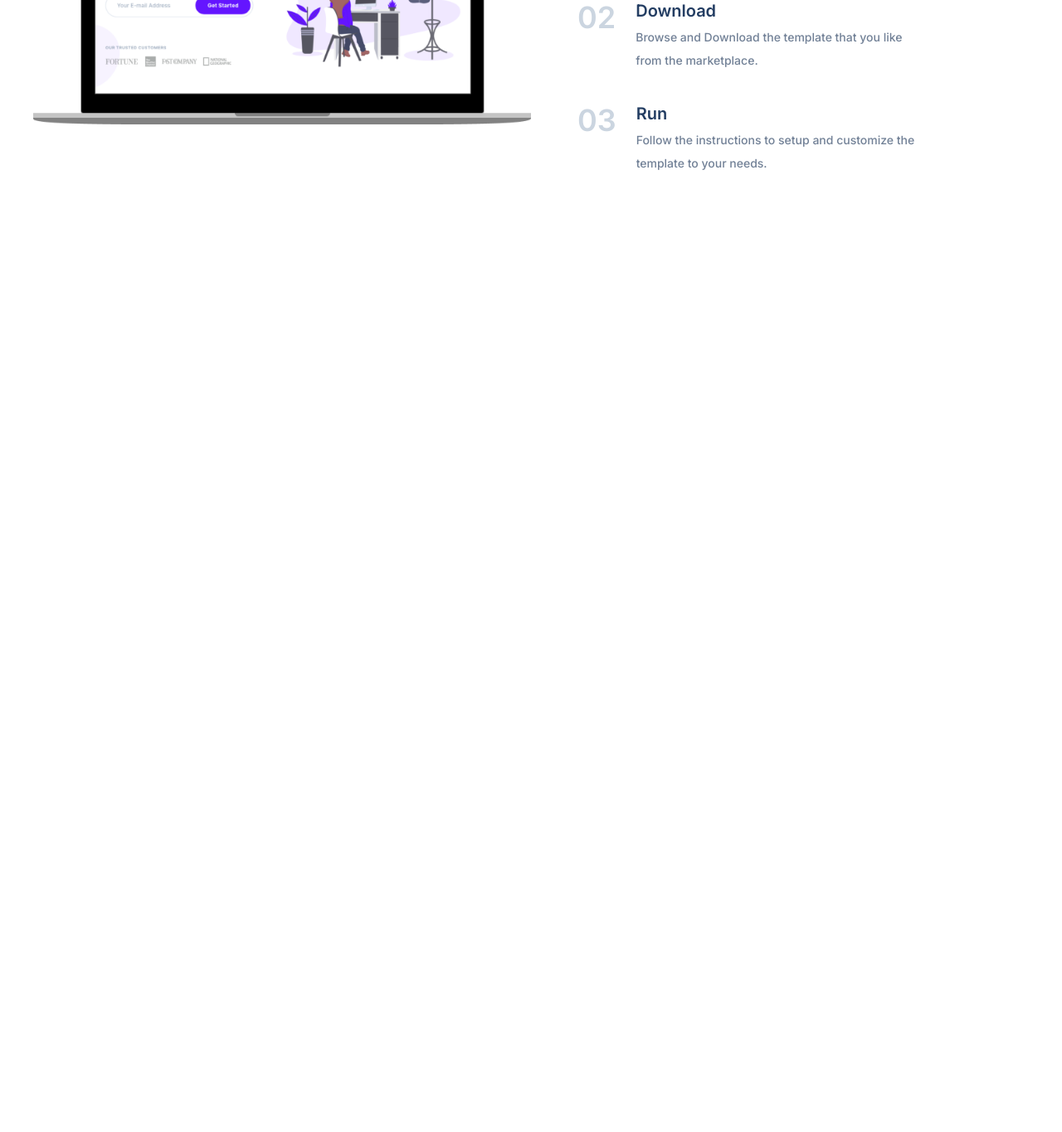
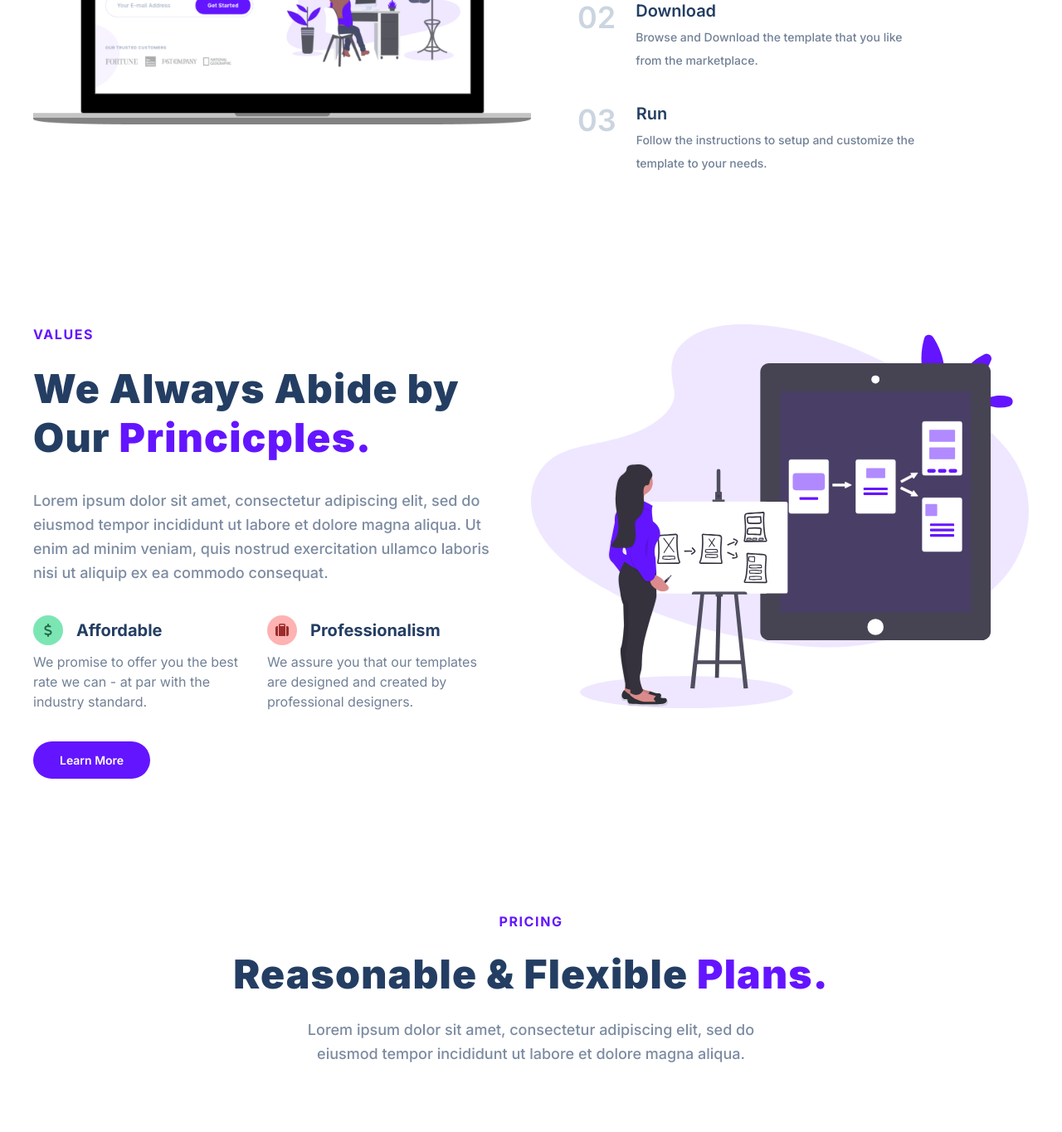
Before and after one commit to mxyooj2002/solo-project, a plain HTML site: page index.html in a window 1280 px wide. Shown: the part 2581-3946 px from the top of the page at 83% size. Before the commit the page ends 2892 px from the top, so only its background shows below. Drawn offline with Linux system fonts and the light colour scheme.

Commit message:
daily git committ

```diff
--- a/index.html
+++ b/index.html
@@ -6,7 +6,7 @@
     <title>Document</title>
     <link rel="stylesheet" href="style.css">
     <link href="https://fonts.googleapis.com/css2?family=Inter:wght@100..900&display=swap" rel="stylesheet">
-
+    <link rel="stylesheet" href="https://cdnjs.cloudflare.com/ajax/libs/font-awesome/6.5.0/css/all.min.css">
 </head>
 <body>
     <nav>
@@ -190,5 +190,61 @@
         </div>
     </section>
 
+    <section id="Values">
+        <div class="row">
+            <div class="values__section--container">
+                <div class="values__description">
+                    <div class="values__heading">
+                        <span class="section__titles">VALUES</span>
+                        <span class="section__headers values__header">We Always Abide by Our <span class="text--purple"> Princicples.</span></span>
+                        <p class="section__paras">Lorem ipsum dolor sit amet, consectetur adipiscing elit, sed do eiusmod tempor incididunt ut labore et dolore magna aliqua. Ut enim ad minim veniam, quis nostrud exercitation ullamco laboris nisi ut aliquip ex ea commodo consequat.</p>
+                    </div>
+
+                    <div class="values__subheadings">
+                        <div class="values__subheading--a">
+                            <div class="affordable__title--icon">
+                                <figure class="subheader__icon--container">
+                                    <i class="fa-solid fa-dollar-sign"></i>
+                                </figure>
+                                <span class="subheader__title">Affordable</span>
+                            </div>
+                            <div>
+                                <p class="subheading__para">We promise to offer you the best rate we can - at par with the industry standard.</p>
+                            </div>
+                        </div>
+
+                        <div class="values__subheading--p">
+                            <div class="affordable__title--icon">
+                                <figure class="subheader__icon--container2">
+                                    <i class="fa-solid fa-suitcase"></i>
+                                </figure>
+                                <span class="subheader__title">Professionalism</span>
+                            </div>
+                            <div>
+                                <p class="subheading__para">We assure you that our templates are designed and created by professional designers.</p>
+                            </div>
+                        </div>
+                    </div>
+                    <button class="qw--button">Learn More</button>
+                </div>
+                <figure>
+                    <img src="./assets/prototype-illustration.21bc4b3f.svg" alt="">
+                </figure>
+            </div>
+        </div>
+    </section>
+
+    <section id="Pricings">
+        <div class="row">
+            <div class="pricing__section--container">
+                <div class="pricing__heading">
+                    <span class="section__titles">PRICING</span>
+                    <span class="section__headers pricing__header">Reasonable & Flexible <span class="text--purple">Plans.</span></span>
+                    <p class="section__paras pricing__para">Lorem ipsum dolor sit amet, consectetur adipiscing elit, sed do eiusmod tempor incididunt ut labore et dolore magna aliqua.</p>
+                </div>
+            </div>
+        </div>
+    </section>
+
 </body>
 </html>
--- a/style.css
+++ b/style.css
@@ -412,3 +412,129 @@ Services Section
     width: 100%;
     max-width: 340px;
  }
+
+ /*
+
+ VALUES SECTION
+
+ */
+
+ #Values {
+    padding: 80px 0;
+ }
+
+ .values__section--container {
+    display: flex;
+ }
+
+ .values__description {
+    width: 100%;
+    max-width: 50%;
+    padding-right: 36px;
+ }
+
+.values__heading {
+    display: flex;
+    flex-direction: column;
+}
+
+.values__header {
+    line-height: normal;
+    padding: 24px 0 32px 0;
+}
+
+.values__subheadings {
+    display: flex;
+    align-items: center;
+    justify-content: center;
+    padding-top: 36px;
+}
+
+.values__subheading--a {
+    display: flex;
+    flex-direction: column;
+    width: 100%;
+    max-width: 50%;
+
+}
+
+.affordable__title--icon {
+    display: flex;
+    align-items: center;
+}
+
+.values__subheading--p {
+    display: flex;
+    flex-direction: column;
+    width: 100%;
+    max-width: 50%;
+
+}
+
+.subheader__icon--container {
+    background-color: rgb(123 230 180);
+    color: rgb(39 103 73 );
+    width: 100%;
+    max-width: 36px;
+    padding: 10px 10px;
+    border-radius: 9999px;
+    display: flex;
+    align-items: center;
+    justify-content: center;
+    margin-right: 16px;
+}
+
+.subheader__icon--container2 {
+    background-color: rgb(254 178 178);
+    color: rgb(155 44 44 );
+    width: 100%;
+    max-width: 36px;
+    padding: 10px 10px;
+    border-radius: 9999px;
+    display: flex;
+    align-items: center;
+    justify-content: center;
+    margin-right: 16px;
+
+}
+
+.subheader__title {
+    font-size: 20px;
+    font-weight: 700;
+    line-height: 30px;
+    color: rgb(36, 62, 99);
+}
+
+.subheading__para {
+    padding-right: 8px;
+    padding-top: 8px;
+    line-height: 24px;
+    text-align: left;
+    color: rgb(113, 128, 150);
+}
+
+/*
+
+PRICING SECTION
+
+*/
+ #Pricings {
+    padding: 80px 0;
+ }
+
+.pricing__heading {
+    display: flex;
+    flex-direction: column;
+    align-items: center;
+    justify-content: center;
+}
+
+.pricing__header {
+    padding: 16px 0;
+}
+
+.pricing__para {
+    width: 100%;
+    max-width: 50%;
+    text-align: center;
+}
```
